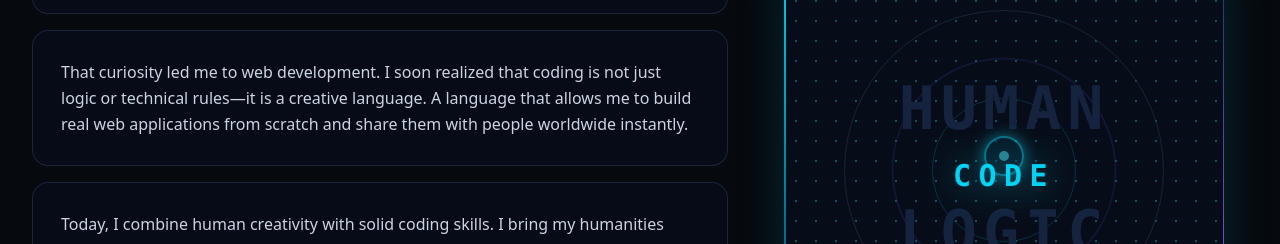
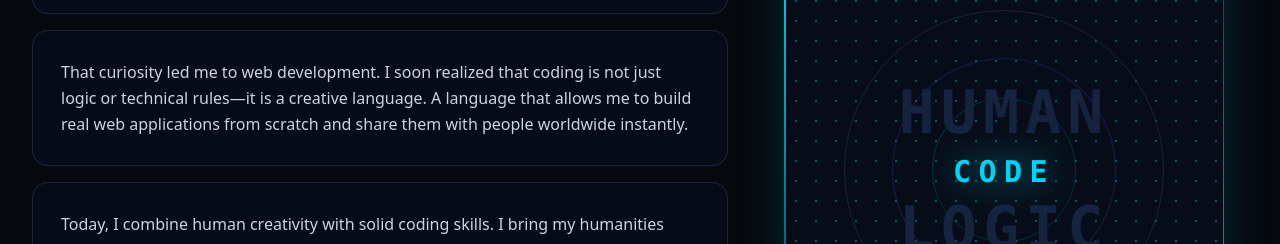
Before and after one commit to nahiyandev/protfolio, a Next.js app: page / in a window 1280 px wide. Shown: the part 1260-1504 px from the top of the page. Built offline with nearby package versions, Linux system fonts and the light colour scheme.

Commit message:
fix(about): remove static cursor circle above CODE in cyber widget

```diff
--- a/src/components/AboutSection.tsx
+++ b/src/components/AboutSection.tsx
@@ -138,14 +138,9 @@ export default function AboutSection({ onOpenEducation, onOpenResume }: AboutSec
                     HUMAN
                   </span>
 
-                  {/* Center CODE with Glowing Reticle Target */}
-                  <div className="relative my-2 flex items-center justify-center">
-                    {/* Glowing Target Reticle Ring */}
-                    <div className="absolute -top-3.5 left-1/2 -translate-x-1/2 w-10 h-10 rounded-full border-2 border-cyan-400 bg-cyan-950/70 shadow-[0_0_15px_#22d3ee] flex items-center justify-center animate-pulse pointer-events-none">
-                      <div className="w-2.5 h-2.5 rounded-full bg-cyan-300" />
-                    </div>
-
-                    <span className="text-2xl sm:text-3xl font-black font-mono tracking-[0.25em] text-cyan-400 drop-shadow-[0_0_18px_rgba(6,182,212,0.8)] z-10 pt-2">
+                  {/* Center CODE */}
+                  <div className="my-2 flex items-center justify-center">
+                    <span className="text-2xl sm:text-3xl font-black font-mono tracking-[0.25em] text-cyan-400 drop-shadow-[0_0_18px_rgba(6,182,212,0.8)]">
                       CODE
                     </span>
                   </div>
```
